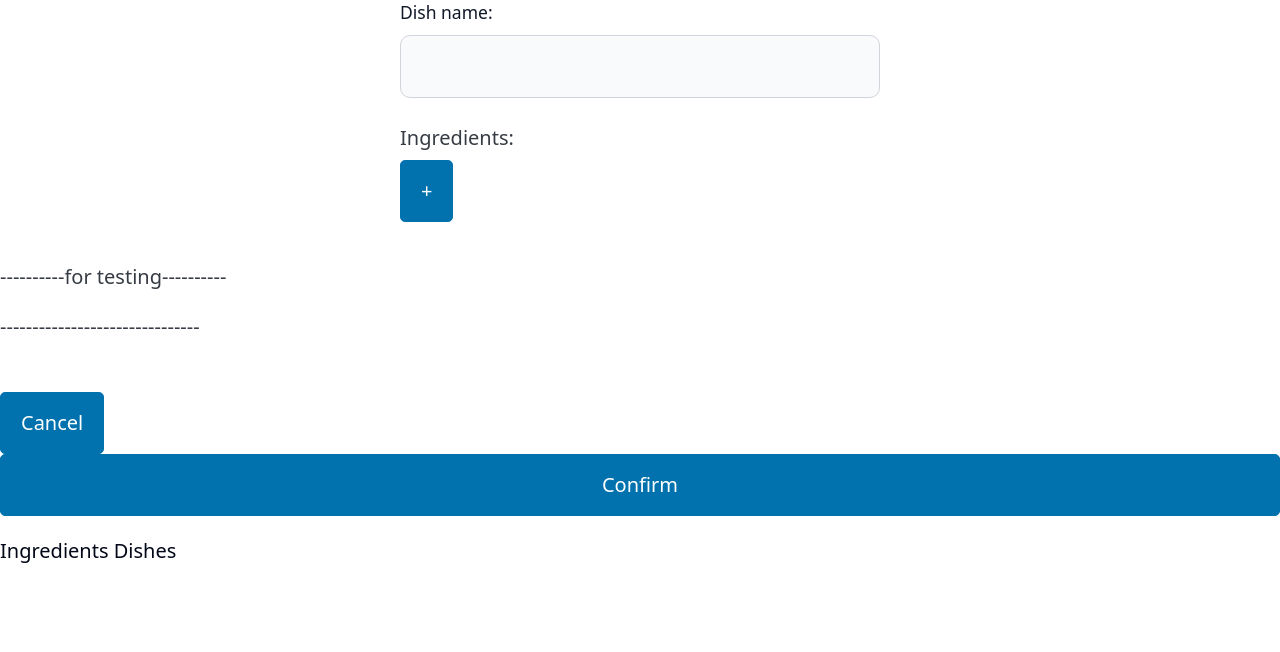
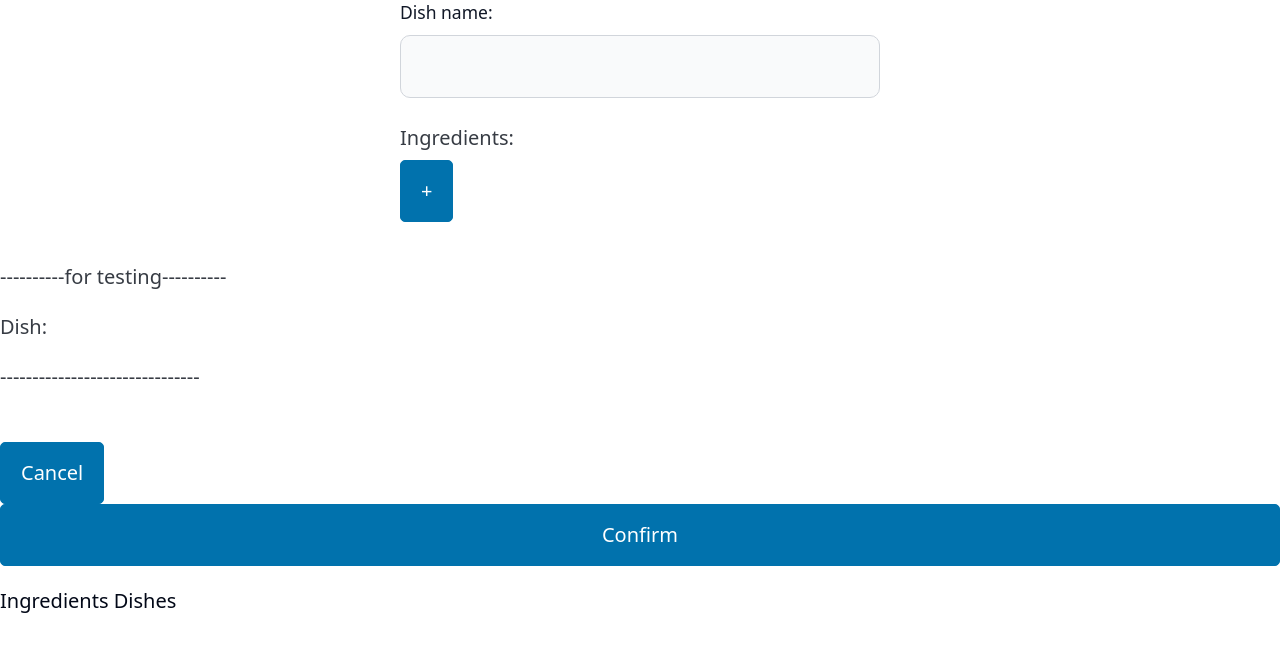
Before and after one commit to luoxinnan/DishDashApp, a React (Vite) app in the folder Frontend/: page /dishes/add-dish in a window 1280 px wide. Shown: the top 652 px of the page. Built offline with nearby package versions, Linux system fonts and the light colour scheme.

Commit message:
Implement adding new dish, and temporarily put in NoDishes

```diff
--- a/Frontend/src/App.tsx
+++ b/Frontend/src/App.tsx
@@ -19,7 +19,7 @@ export type Dish = {
   name: string;
   ingreds: Ingred[];
 }
-const defaultIngreds = [
+const defaultIngreds: Ingred[] = [
   { name: "Tomato", quantity: 1 },
   { name: "Egg", quantity: 4 },
   { name: "Spring onion", quantity: 3 }
@@ -35,7 +35,7 @@ const defaltNoDishes = [d3];
 
 export function App() {
 
-  const [ingreds, setIngreds] = useState(defaultIngreds);
+  const [allIngreds, setAllIngreds] = useState<Ingred[]>(defaultIngreds);
   const[yesDishes, setYesDishes] = useState<Dish[]>(defaltYesDishes);
   const[NoDishes, setNoDishes] = useState<Dish[]>(defaltNoDishes);
 
@@ -54,11 +54,15 @@ export function App() {
     */
   }
 
-  function addDishToList(event: FormEvent<HTMLFormElement>) {
-    event?.preventDefault();
-    const form = event.currentTarget;
-    const formData = new FormData(form);
-    const name = formData.get('dish-name') as string;
+  function addDish(dishName: string, ingreds: Ingred[]) {
+    const dish: Dish = {name: dishName, ingreds: ingreds}
+    /*
+      1.send a http post request for adding a new dish
+      2. calculate if it is a yes dish or no dish, and update state accordingly
+    */
+   // for test:
+   const newNoDishes = [...NoDishes,dish];
+   setNoDishes(newNoDishes)
 
   }
 
@@ -72,7 +76,7 @@ export function App() {
 
         <Route exact path="/">
           <AddIngredForm func={addIngredToList} />
-          <IngredCards ingreds={ingreds} />
+          <IngredCards ingreds={allIngreds} />
         </Route>
 
         <Route exact path="/dishes">
@@ -83,7 +87,7 @@ export function App() {
 
 
         <Route exact path="/dishes/add-dish">
-          <AddDishDetailForm />
+          <AddDishDetailForm func={addDish}/>
         </Route>
 
 
--- a/Frontend/src/components/AddDishDetailForm.tsx
+++ b/Frontend/src/components/AddDishDetailForm.tsx
@@ -1,10 +1,15 @@
 
 import { BrowserRouter as Router, Route, Switch, Link, useHistory } from 'react-router-dom';
-import { useState } from "react";
+import { FormEvent, useState } from "react";
 import { Ingred } from "@/App";
 
-export default function AddDishDetailForm() {
+type Props = {
+    func: (dishName: string, ingreds: Ingred[]) => void;
+}
+
+export default function AddDishDetailForm({func}: Props) {
     const [ingredForms, setIngredForms] = useState<Ingred[]>([])
+    const [dishName, setDishName] = useState<string>("");
 
     function addIngredForm(){
         const newIngredForms = [...ingredForms, {name: "", quantity: 0}]
@@ -23,12 +28,16 @@ export default function AddDishDetailForm() {
         setIngredForms(newIngredForms);
     }
 
+    function changeDishName(name: string){
+        setDishName(name);
+    }
+
     return (
         <div>
             <form className="max-w-sm mx-auto">
                 <div className="mb-5">
                     <label className="block mb-2 text-sm font-medium text-gray-900 dark:text-white">Dish name: </label>
-                    <input type="text" name="dishName" className="block w-full p-4 text-gray-900 border border-gray-300 rounded-lg bg-gray-50 text-base focus:ring-blue-500 focus:border-blue-500 dark:bg-gray-700 dark:border-gray-600 dark:placeholder-gray-400 dark:text-white dark:focus:ring-blue-500 dark:focus:border-blue-500" />
+                    <input type="text" name="dishName" onChange = {event => changeDishName(event.target.value)}className="block w-full p-4 text-gray-900 border border-gray-300 rounded-lg bg-gray-50 text-base focus:ring-blue-500 focus:border-blue-500 dark:bg-gray-700 dark:border-gray-600 dark:placeholder-gray-400 dark:text-white dark:focus:ring-blue-500 dark:focus:border-blue-500" />
                 </div>
                 <label>Ingredients: </label>
                 <section className="ingred-form">
@@ -56,6 +65,7 @@ export default function AddDishDetailForm() {
             </form>
 
             <p>----------for testing----------</p>
+            <p>Dish: {dishName}</p>
             {
                 ingredForms.map((ingred) => <p>{ingred.name}, {ingred.quantity}</p>)
             }
@@ -66,7 +76,7 @@ export default function AddDishDetailForm() {
             <br />
 
             <Link to="/dishes"><button>Cancel</button></Link>
-            <button type="submit">Confirm</button>
+            <button type="submit" onClick={()=> func(dishName, ingredForms)}>Confirm</button>
             <br />
 
 
```
Also changed, not shown: 1 other file (tests, documents, lock files or other folders).
